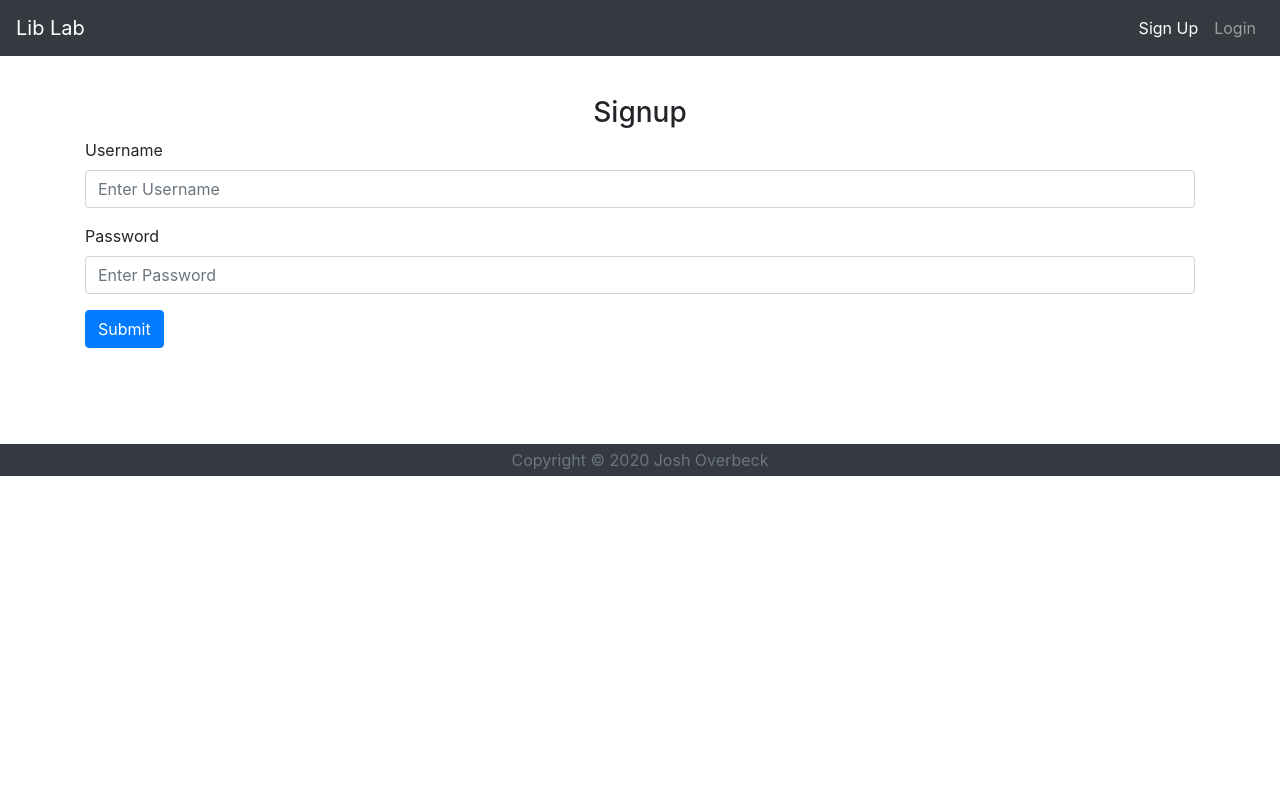
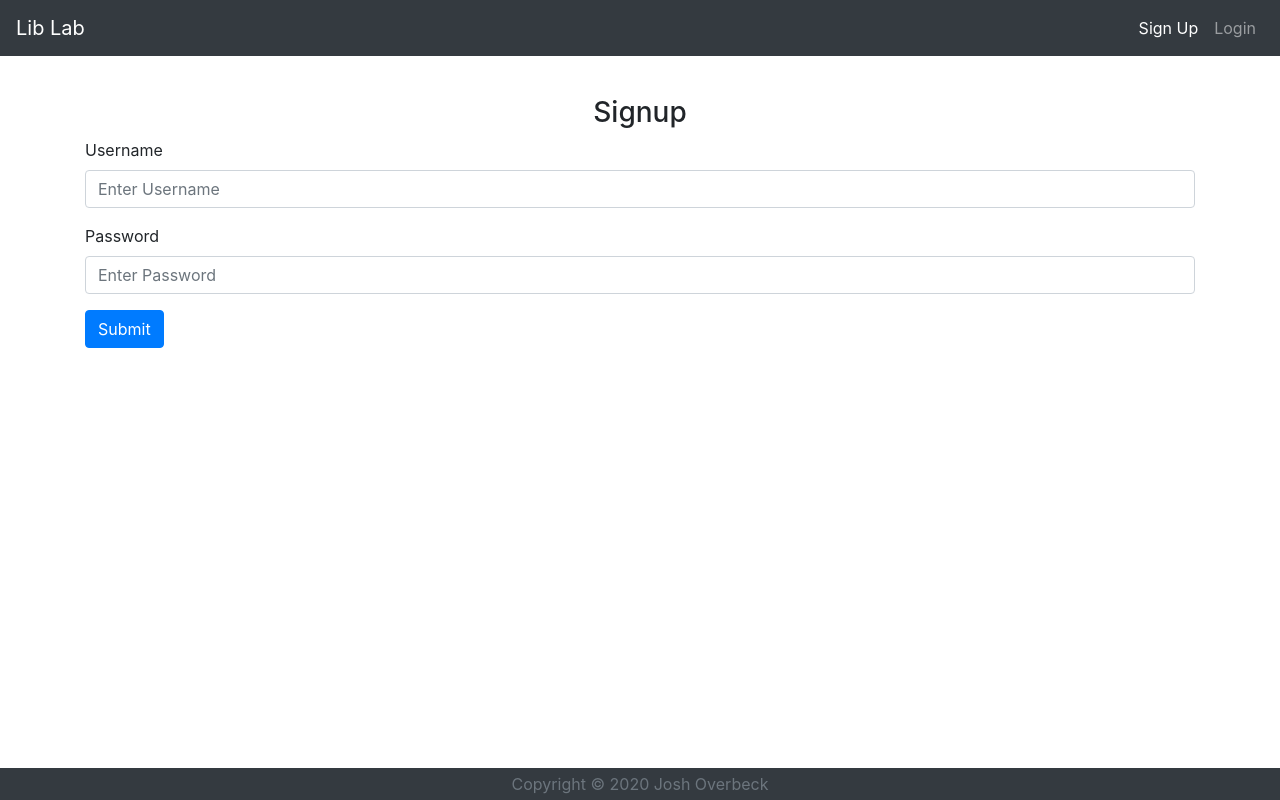
Before and after one commit to overbejt/lib-lab-front, an Angular app: page /signup in a window 1280 px wide. Built offline with nearby package versions, Linux system fonts and the light colour scheme.

Commit message:
made the menu collapse when out of context

```diff
--- a/src/app/app.component.html
+++ b/src/app/app.component.html
@@ -1,6 +1,10 @@
 
 <app-menu></app-menu>
-<div class="mt-5 pt-5 mb-5 pb-5">
+<!--
+  Put the data-toggle in the main div so that the menu would automatically
+  collapse the menu when the user clicks outside of the menu.
+-->
+<div class="mt-5 pt-5 mb-5 pb-5" data-toggle="collapse" data-target="#navbarNavDropdown">
   <router-outlet></router-outlet>
 </div>
 <app-footer></app-footer>
--- a/src/app/footer/footer.component.html
+++ b/src/app/footer/footer.component.html
@@ -1,3 +1,3 @@
-<footer class="bg-dark text-muted text-center pt-1 pb-1">
+<footer class="bg-dark text-muted fixed-bottom text-center pt-1 pb-1">
     Copyright © 2020 Josh Overbeck
 </footer>
--- a/src/app/signup/signup.component.ts
+++ b/src/app/signup/signup.component.ts
@@ -30,7 +30,6 @@ export class SignupComponent implements OnInit {
    * @returns True when the username is not empty.  Otherwise returns false.
    */
   validUsername () : boolean {
-
     if (this.username != null) {
       return true;
     }
@@ -53,7 +52,7 @@ export class SignupComponent implements OnInit {
    * This is the method that will be invoked when the user tries to submit
    * their credentials.
    */
-  handleSignup() {
+  handleSignup() : void {
     // if (this.auth.authenticate(this.username, this.password)) {
     if (this.validUsername() && this.validPassword()) {
       // When both are valid, redirect to the login page
```
